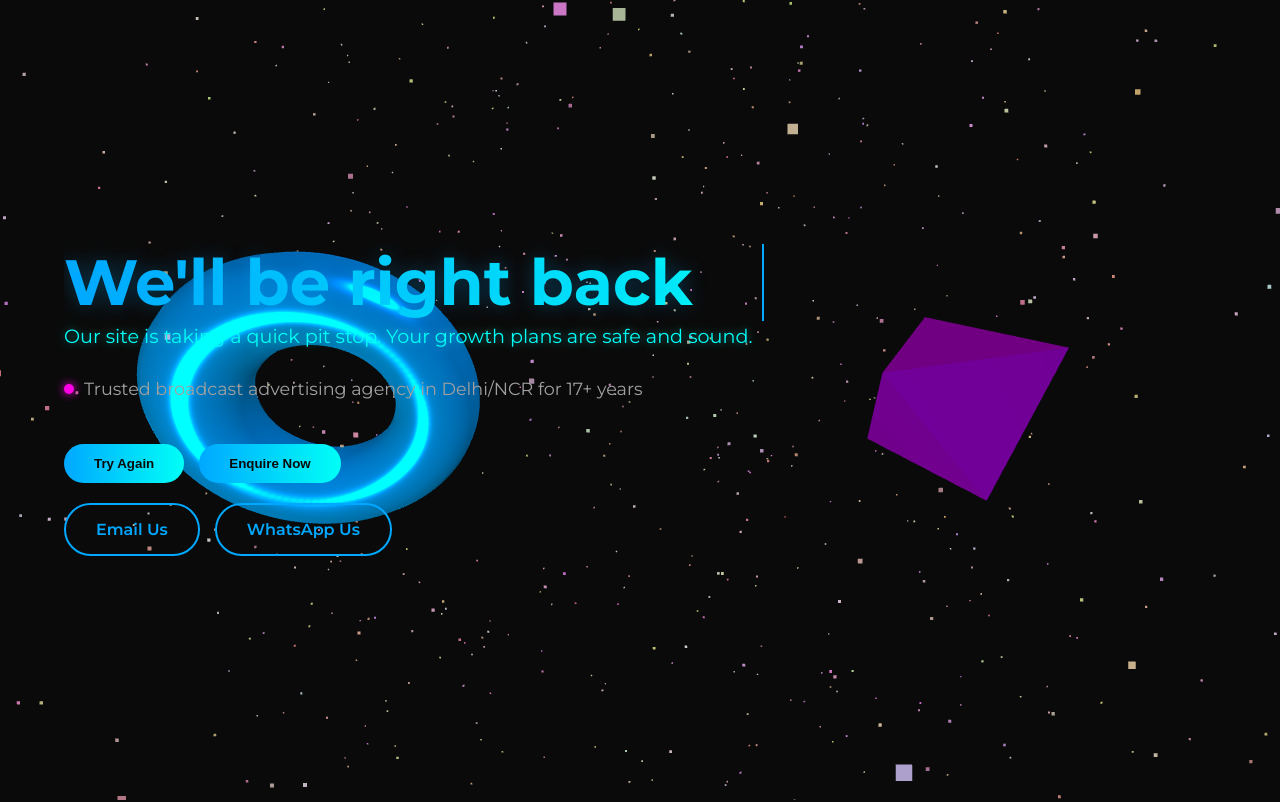
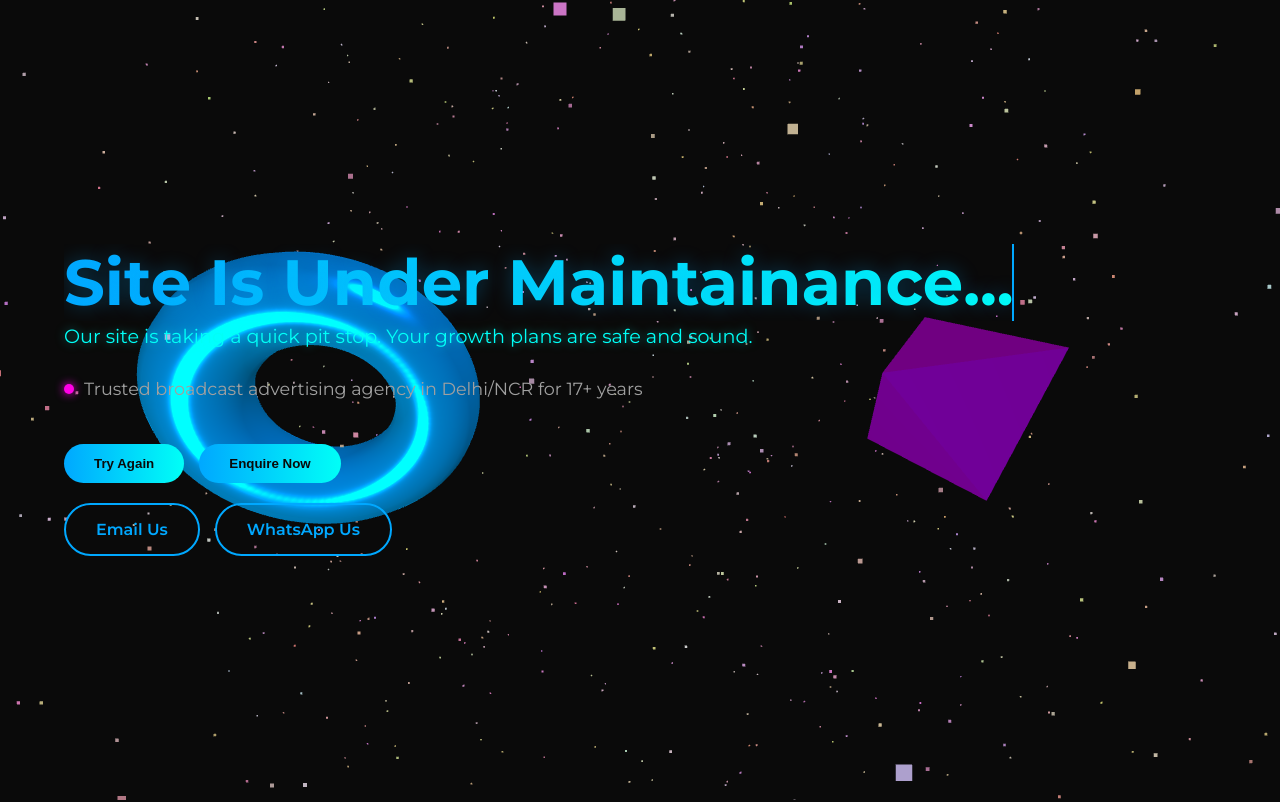
Before and after one commit to SyedArhanRizvi/502-rmw, a plain HTML site: page index.html in a window 1280 px wide. Shown: the top 802 px of the page. Drawn offline with nearby package versions, Linux system fonts and the light colour scheme; animation ran at ten frames a second.

Commit message:
Update The Under Maintainance Title

```diff
--- a/index.html
+++ b/index.html
@@ -129,7 +129,7 @@
       }
 
       .hero-content {
-        max-width: 700px;
+        max-width: 950px;
         z-index: 10;
       }
 
@@ -683,7 +683,7 @@
     <section class="hero">
       <div class="container">
         <div class="hero-content">
-          <h1 class="typewriter">We'll be right back</h1>
+          <h1 class="typewriter">Site Is Under Maintainance...</h1>
           <p class="tagline">
             Our site is taking a quick pit stop. Your growth plans are safe and
             sound.
```
